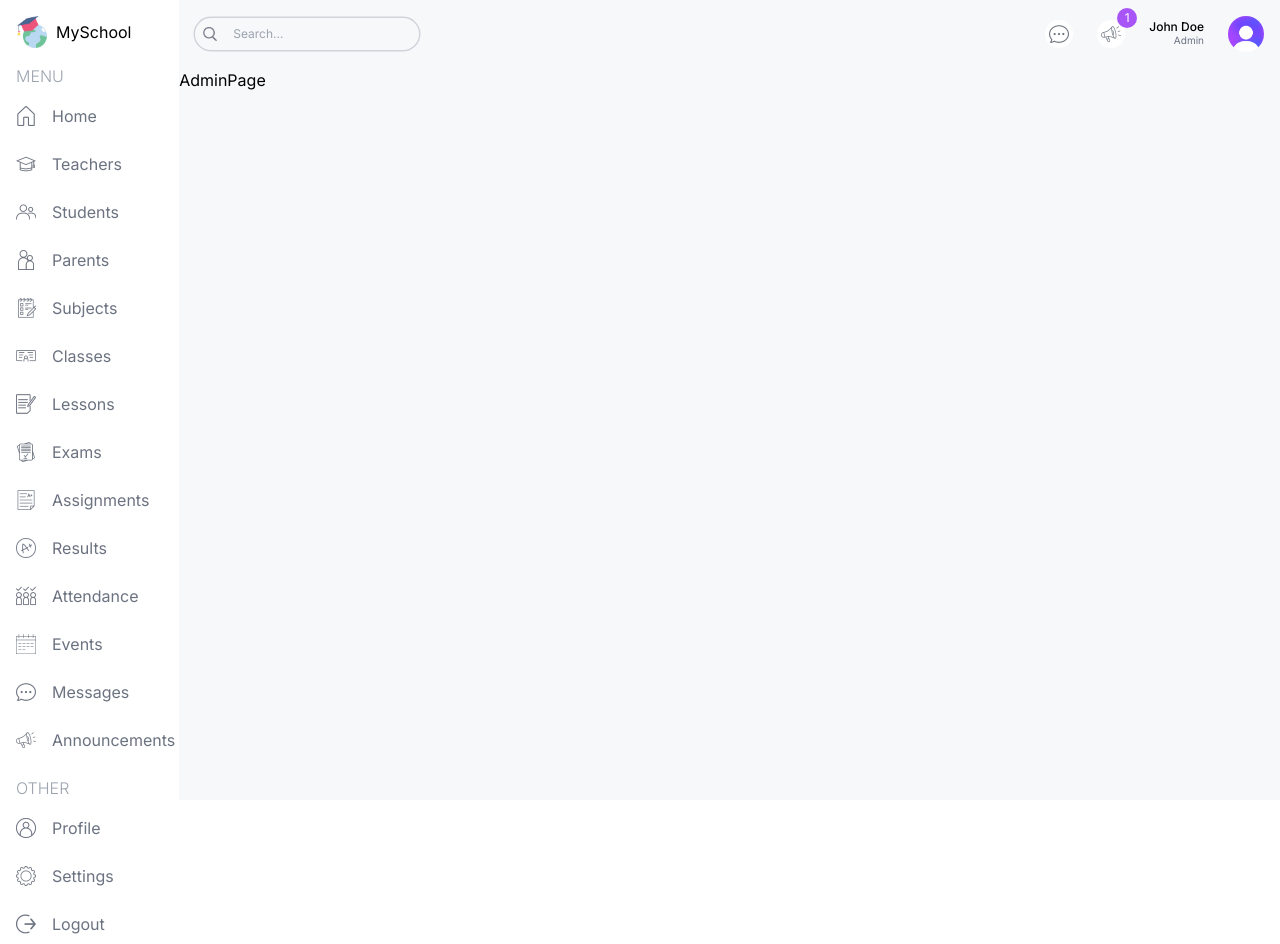
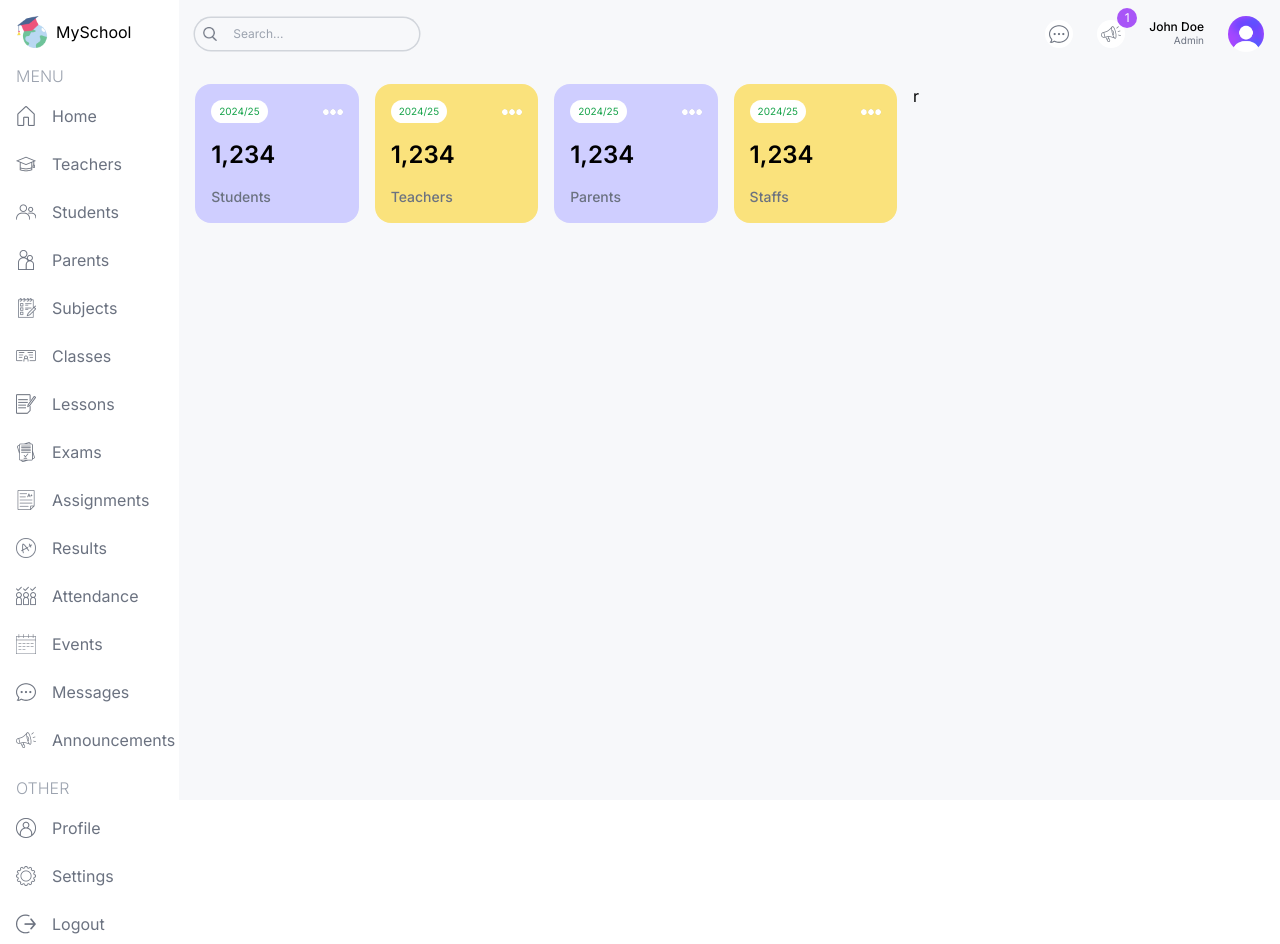
Before and after one commit to thanhminhdev2000/fullstack-school, a Next.js app: page /admin in a window 1280 px wide. Built offline with nearby package versions, Linux system fonts and the light colour scheme.

Commit message:
User Card

```diff
--- a/src/app/(dashboard)/admin/page.tsx
+++ b/src/app/(dashboard)/admin/page.tsx
@@ -1,7 +1,23 @@
+import UserCard from '@/components/UserCard';
+
 const AdminPage = () => {
   return (
-    <div className=''>AdminPage</div>
-  )
-}
+    <div className="p-4 flex gap-4 flex-col md:flex-row">
+      {/* LEFT */}
+      <div className="w-full lg:w-2/3">
+        {/* USER CARD */}
+        <div className="flex gap-4 justify-between flex-wrap">
+          <UserCard type="student" />
+          <UserCard type="teacher" />
+          <UserCard type="parent" />
+          <UserCard type="staff" />
+        </div>
+      </div>
 
-export default AdminPage
+      {/* RIGHT */}
+      <div className="w-full lg:w-1/3">r</div>
+    </div>
+  );
+};
+
+export default AdminPage;
--- /dev/null
+++ b/src/components/UserCard.tsx
@@ -0,0 +1,17 @@
+import Image from 'next/image';
+
+const UserCard = ({ type }: { type: string }) => {
+  return (
+    <div className="rounded-2xl odd:bg-Purple even:bg-Yellow p-4 flex-1 min-w-[130px]">
+      <div className="flex items-center justify-between">
+        <span className="text-[10px] bg-white px-2 py-1 rounded-full text-green-600">2024/25</span>
+        <Image src="/more.png" alt="" width={20} height={20} />
+      </div>
+
+      <h1 className="text-2xl font-semibold my-4">1,234</h1>
+      <h2 className="capitalize text-sm font-medium text-gray-500">{type}s</h2>
+    </div>
+  );
+};
+
+export default UserCard;
--- a/tailwind.config.ts
+++ b/tailwind.config.ts
@@ -1,17 +1,24 @@
-import type { Config } from "tailwindcss";
+import type { Config } from 'tailwindcss';
 
 const config: Config = {
   content: [
-    "./src/pages/**/*.{js,ts,jsx,tsx,mdx}",
-    "./src/components/**/*.{js,ts,jsx,tsx,mdx}",
-    "./src/app/**/*.{js,ts,jsx,tsx,mdx}",
+    './src/pages/**/*.{js,ts,jsx,tsx,mdx}',
+    './src/components/**/*.{js,ts,jsx,tsx,mdx}',
+    './src/app/**/*.{js,ts,jsx,tsx,mdx}',
   ],
   theme: {
     extend: {
       backgroundImage: {
-        "gradient-radial": "radial-gradient(var(--tw-gradient-stops))",
-        "gradient-conic":
-          "conic-gradient(from 180deg at 50% 50%, var(--tw-gradient-stops))",
+        'gradient-radial': 'radial-gradient(var(--tw-gradient-stops))',
+        'gradient-conic': 'conic-gradient(from 180deg at 50% 50%, var(--tw-gradient-stops))',
+      },
+      colors: {
+        Sky: '#C3EBFA',
+        SkyLight: '#EDF9FD',
+        Purple: '#CFCEFF',
+        PurpleLight: '#F1F0FF',
+        Yellow: '#FAE27C',
+        YellowLight: '#FEFCE8',
       },
     },
   },
```
